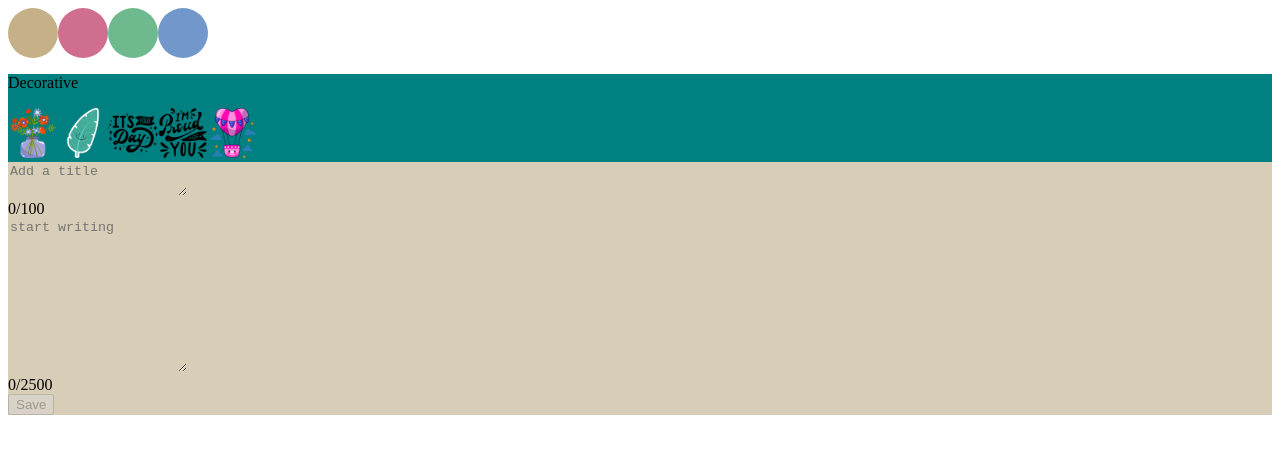
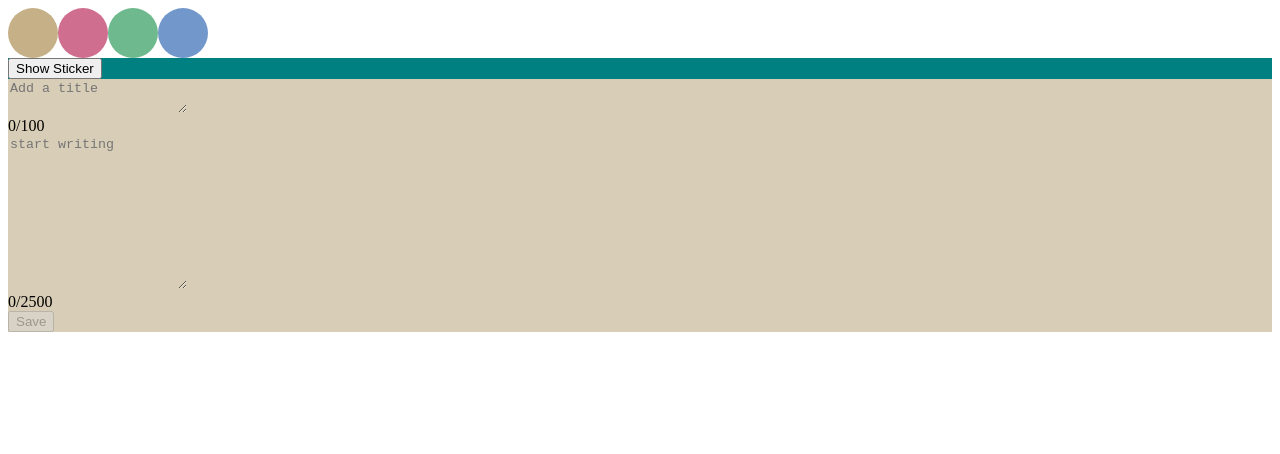
Before and after one commit to Maneboy1238/easy-notes, a React (Vite) app: page /note/compose in a window 1280 px wide. Shown: the top 454 px of the page. Built offline with nearby package versions, Linux system fonts and the light colour scheme.

Commit message:
feat - sticker library display is controlled by a state- prevent input from listening to drop events

```diff
--- a/src/pages/Compose/Compose.jsx
+++ b/src/pages/Compose/Compose.jsx
@@ -7,6 +7,7 @@ import { StickerLibrary } from "./components/StickerLibrary/StickerLibrary";
 export default function Compose({ notes, setNotes }) {
   const [currentColorId, setCurrentColorId] = useState('1');
   const [sticker, setSticker] = useState([]);
+  const [showStickerLibrary, setShowStickerLibrary] = useState(false)
   const dragConstraintsRef = useRef(null);
   const inputContainerRef = useRef(null);
 
@@ -17,10 +18,19 @@ export default function Compose({ notes, setNotes }) {
         ref={dragConstraintsRef}
         style={{ background: 'teal' }}
       >
+        {showStickerLibrary ? (
+          <button onClick={() => setShowStickerLibrary(false)}>Back</button>
+        ) : (
+          <button onClick={() => setShowStickerLibrary(true)}>Show Sticker</button>
+        )}
 
-        <StickerContext.Provider value={{ dragConstraintsRef, inputContainerRef, setSticker }}>
-          <StickerLibrary />
-        </StickerContext.Provider>
+        {
+          showStickerLibrary && (
+            <StickerContext.Provider value={{ dragConstraintsRef, inputContainerRef, setSticker }}>
+              <StickerLibrary />
+            </StickerContext.Provider>
+          )
+        }
 
         <InputBox
           currentColorId={currentColorId}
--- a/src/pages/Compose/components/InputBox/InputBox.jsx
+++ b/src/pages/Compose/components/InputBox/InputBox.jsx
@@ -9,6 +9,8 @@ export function InputBox({ sticker, currentColorId, setCurrentColorId, setNotes,
   const [bodyInput, setBodyInput] = useState('')
   const [noteSticker, setNoteSticker] = useState([])
   const noteIdRef = useRef('')
+  const headerInputRef = useRef(null)
+  const bodyInputRef = useRef(null)
 
   const [searchParams,] = useSearchParams()
   const currentMode = searchParams.get('mode')
@@ -27,6 +29,7 @@ export function InputBox({ sticker, currentColorId, setCurrentColorId, setNotes,
       setCurrentColorId(editedNote.color.id)
     }
   }, [])
+
 
   const currentColor = colors.find(color => color.id === currentColorId)
 
@@ -101,6 +104,7 @@ export function InputBox({ sticker, currentColorId, setCurrentColorId, setNotes,
       ) : ''}
       <>
         <textarea
+          ref={headerInputRef}
           rows="2"
           style={{
             color: currentColor.dark,
@@ -111,6 +115,7 @@ export function InputBox({ sticker, currentColorId, setCurrentColorId, setNotes,
           placeholder="Add a title"
           value={headerInput}
           onChange={(e) => setHeaderInput(e.target.value)}
+          onDrop={(e) => e.preventDefault()}
         ></textarea>
         <div>
           <span>{headerInput.length}</span>
@@ -119,6 +124,7 @@ export function InputBox({ sticker, currentColorId, setCurrentColorId, setNotes,
       </>
       <>
         <textarea
+          ref={bodyInputRef}
           rows="10"
           style={{
             color: currentColor.dark,
@@ -129,6 +135,7 @@ export function InputBox({ sticker, currentColorId, setCurrentColorId, setNotes,
           value={bodyInput}
           placeholder="start writing"
           onChange={(e) => setBodyInput(e.target.value)}
+          onDrop={(e) => e.preventDefault()}
         ></textarea>
         <div>
           <span>{bodyInput.length}</span>
--- a/src/pages/Compose/components/StickerLibrary/StickerItem.jsx
+++ b/src/pages/Compose/components/StickerLibrary/StickerItem.jsx
@@ -23,6 +23,7 @@ export function StickerItem({ sticker }) {
     } else {
       console.log('the sticker is not inside')
     }
+
   }
 
   function saveSticker({ top, left }) {
@@ -54,7 +55,6 @@ export function StickerItem({ sticker }) {
     )
   }
 
-
   return (
     <MotionSticker
       ref={stickerRef}
```
